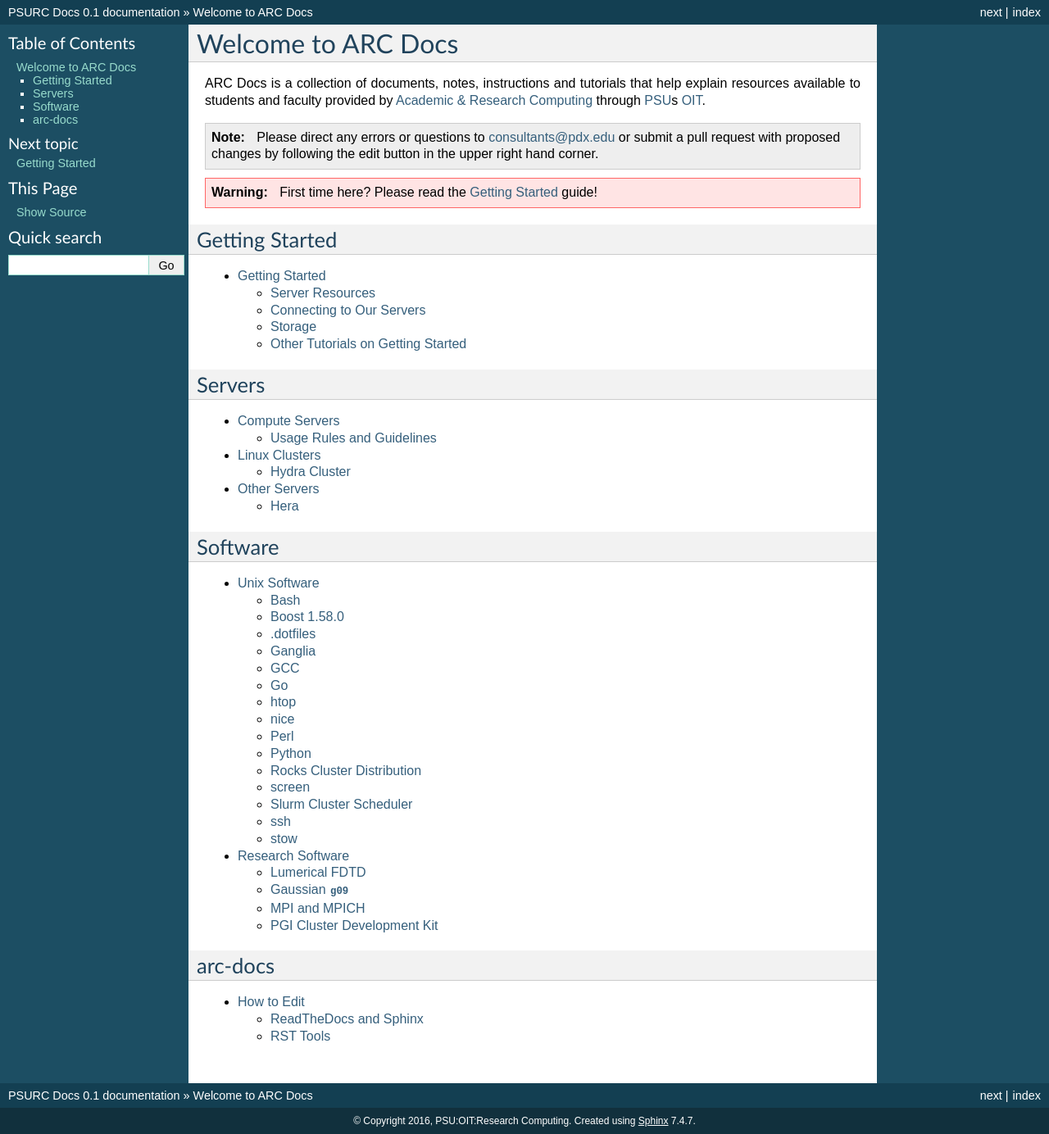
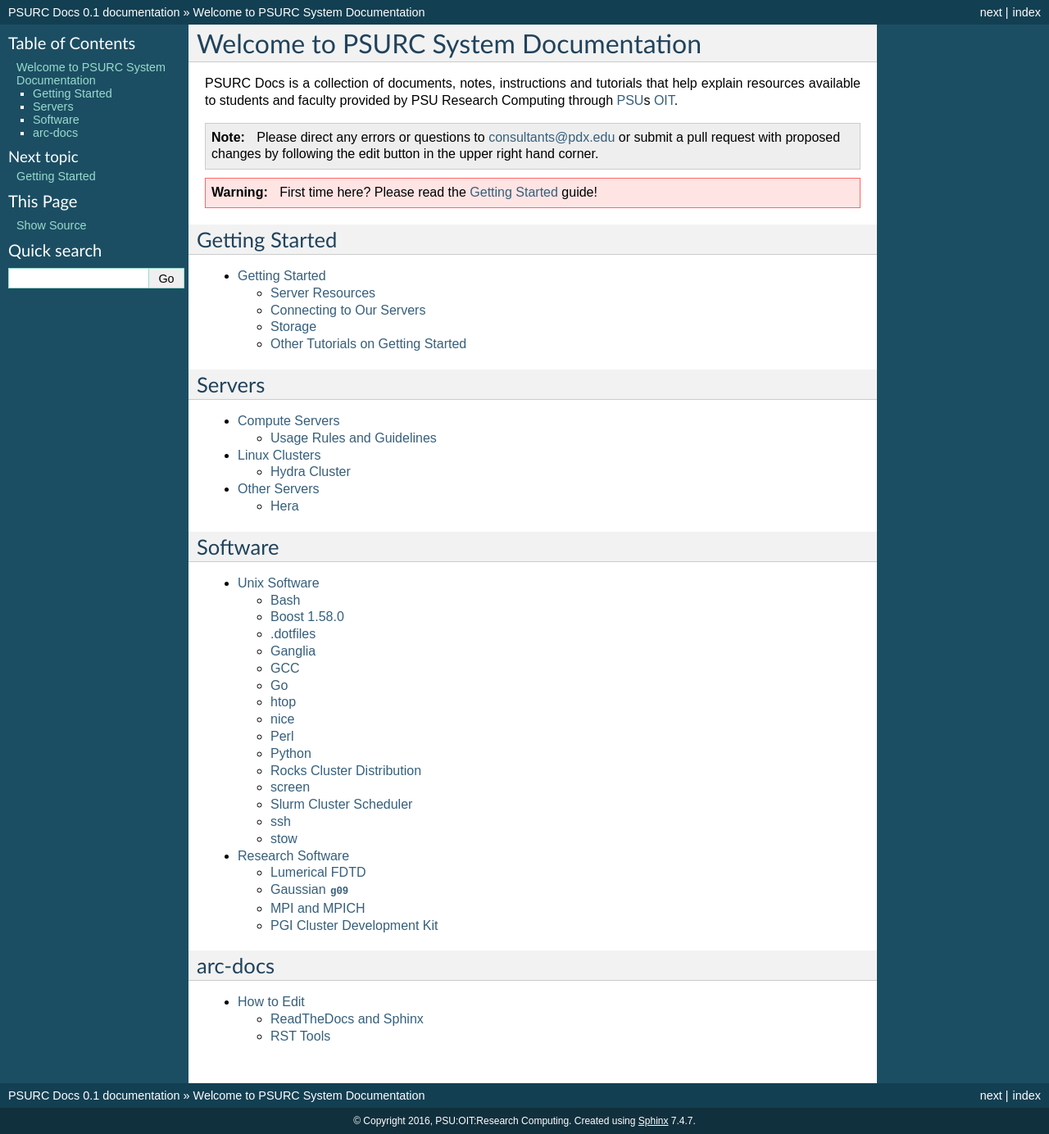
Before and after one commit to PSU-Research-Computing/psurc-docs, a Sphinx documentation site: the page built from source/index.rst, in a window 1280 px wide. Shown: the whole page at 82% size. Built offline with Sphinx 7.4.7, drawn with Linux system fonts in a browser that asks for light colours.

Commit message:
Updated header and initial information

```diff
--- a/source/index.rst
+++ b/source/index.rst
@@ -3,15 +3,14 @@
    You can adapt this file completely to your liking, but it should at least
    contain the root `toctree` directive.
 
-*******************
-Welcome to ARC Docs
-*******************
+*************************************
+Welcome to PSURC System Documentation
+*************************************
 
-ARC Docs is a collection of documents, notes, instructions and tutorials that help explain resources available to students and faculty provided by `Academic & Research Computing`_ through PSU_\s OIT_.
+PSURC Docs is a collection of documents, notes, instructions and tutorials that help explain resources available to students and faculty provided by PSU Research Computing through PSU_\s OIT_.
 
 .. note:: Please direct any errors or questions to consultants@pdx.edu or submit a pull request with proposed changes by following the edit button in the upper right hand corner.
 
-.. _`Academic & Research Computing`: http://www.pdx.edu/arc/academic-and-research-computing
 .. _PSU: http://www.pdx.edu
 .. _OIT: http://www.pdx.edu/oit/
 
```
